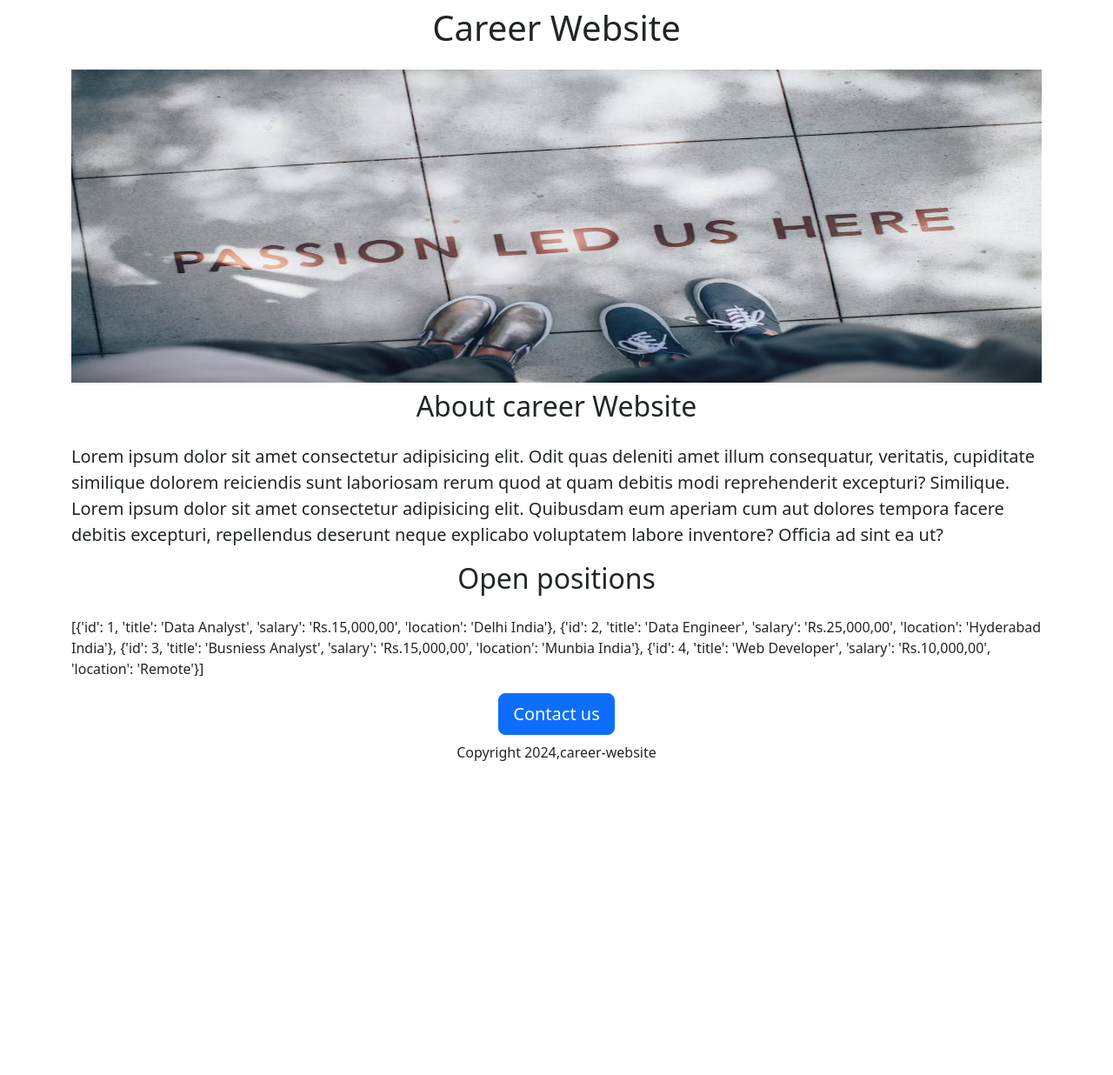
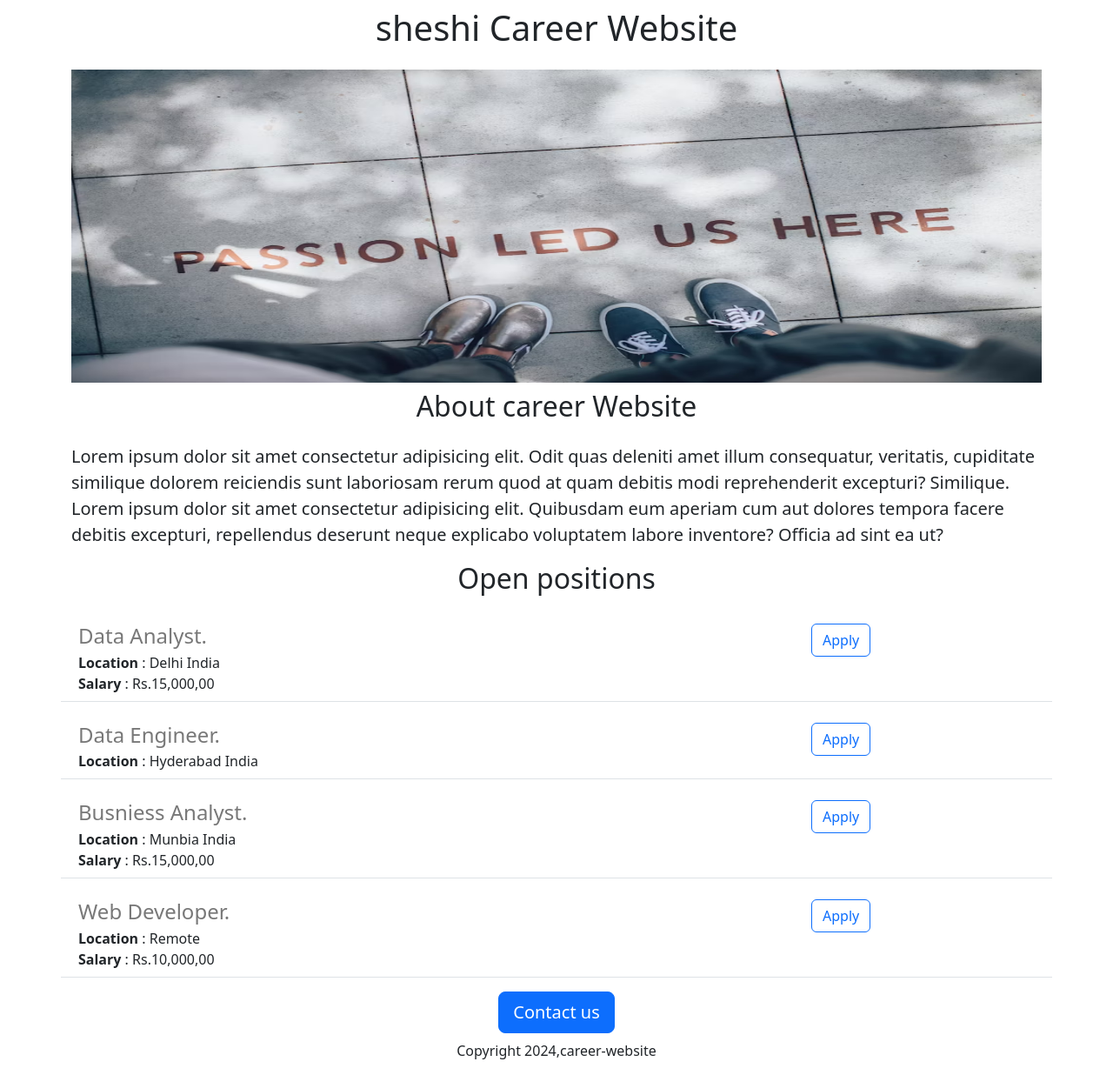
Before and after one commit to Sheshikumar1/Career-website, a Flask app: page / in a window 1280 px wide. Shown: the whole page at 87% size. Before the commit the page ends 875 px from the top, so only its background shows below. Run offline with Flask 3, Linux system fonts and the light colour scheme.

Commit message:
added jobs

```diff
--- a/app.py
+++ b/app.py
@@ -12,7 +12,7 @@
 
         'id':2,
         'title': 'Data Engineer',
-        'salary':'Rs.25,000,00',
+
         'location':'Hyderabad India'
 
     },
@@ -32,7 +32,7 @@
 ]
 @app.route('/')
 def home():
-    return render_template('hello.html',jobs=JOBS)
+    return render_template('hello.html',jobs=JOBS,company='sheshi')
 
 if __name__=='__main__':
     app.run(debug=True)
--- a/templates/hello.html
+++ b/templates/hello.html
@@ -15,14 +15,18 @@
 </head>
 <body>
     <div class="container">
-    <h1 class="text-center mt-2 mb-4" >Career Website</h1>
+    <h1 class="text-center mt-2 mb-4" >
+        {{ company }} Career Website</h1>
     <img id="banner" class="img-fluid" src="{{url_for('static',filename='banner.jpeg')}}">
     <h2 class="text-center mt-2 mb-4">About career Website</h2>
     <p class="lead">Lorem ipsum dolor sit amet consectetur adipisicing elit. Odit quas deleniti amet illum consequatur, veritatis, cupiditate similique dolorem reiciendis sunt laboriosam rerum quod at quam debitis modi reprehenderit excepturi? Similique. Lorem ipsum dolor sit amet consectetur adipisicing elit. Quibusdam eum aperiam cum aut dolores tempora facere debitis excepturi, repellendus deserunt neque explicabo voluptatem labore inventore? Officia ad sint ea ut?</p>
     <h2 class="text-center mt-2 mb-4">Open positions</h2>
 
-    <p>
-        {{ jobs }}
+    <p> <div>
+        {% for job in jobs %}
+          {% include 'jobitem.html' %}
+        {% endfor %}
+        </div>
     </p>
     <div class="text-center">
     <button  class="btn btn-primary btn-lg">Contact us</button>
--- /dev/null
+++ b/templates/jobitem.html
@@ -0,0 +1,12 @@
+<div class="border-bottom  row" style="margin-bottom: 16px; padding: 8px;">
+    <div class="col-9">
+        <h4 style="color:rgb(120,120,120); margin-bottom:4px">{{job['title']}}.</h4>
+        <div><b>Location </b>: {{job['location']}}</div>
+        {% if 'salary' in job %}
+        <div><b>Salary </b>: {{job['salary']}}</div>
+        {% endif %}
+    </div>
+    <div class="col-3">
+        <button type="button" class="btn btn-outline-primary">Apply</button>
+    </div>
+</div>
```
